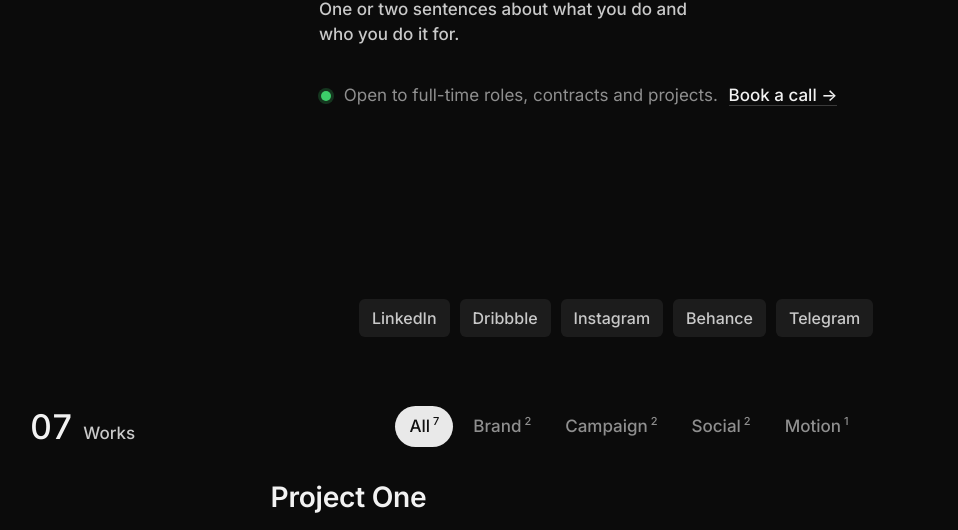
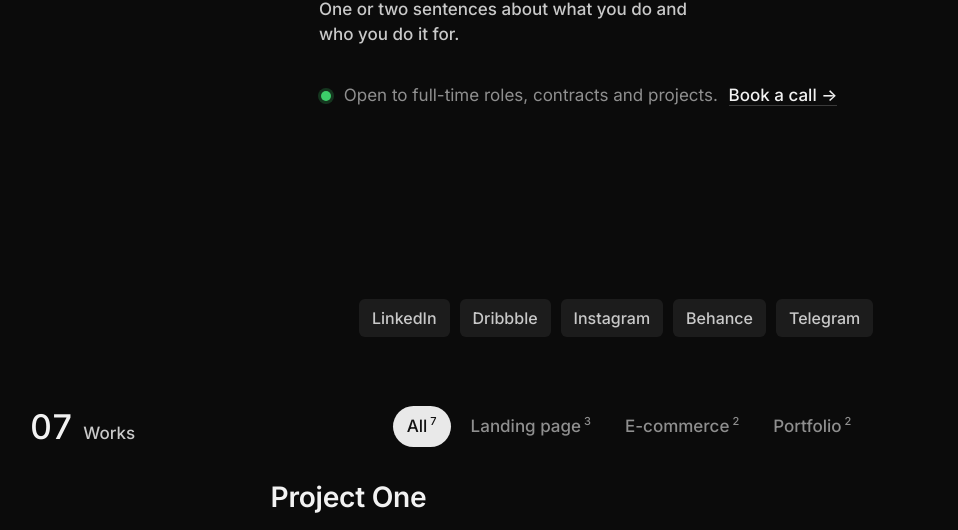
Before and after one commit to skurskaliia-lab/Portfolio, a plain HTML site: page index.html in a window 1280 px wide. Shown: the part 407-937 px from the top of the page, without its empty margins (11-969 px from the left). Drawn offline with Linux system fonts and the light colour scheme.

Commit message:
Set work categories to Landing page, E-commerce, Portfolio
Co-Authored-By: Claude Opus 5.5 <noreply@anthropic.com>
Claude-Session: https://claude.ai/code/session_01TbRCktMxvC13FXDJUsqNUo

```diff
--- a/index.html
+++ b/index.html
@@ -62,50 +62,49 @@
         <h2 class="works__count" id="works-title"><span class="works__num">07</span> Works</h2>
         <div class="filters" role="group" aria-label="Filter works">
           <button type="button" class="filter is-active" data-filter="all">All<sup></sup></button>
-          <button type="button" class="filter" data-filter="brand">Brand<sup></sup></button>
-          <button type="button" class="filter" data-filter="campaign">Campaign<sup></sup></button>
-          <button type="button" class="filter" data-filter="social">Social<sup></sup></button>
-          <button type="button" class="filter" data-filter="motion">Motion<sup></sup></button>
+          <button type="button" class="filter" data-filter="landing">Landing page<sup></sup></button>
+          <button type="button" class="filter" data-filter="ecommerce">E-commerce<sup></sup></button>
+          <button type="button" class="filter" data-filter="portfolio">Portfolio<sup></sup></button>
         </div>
       </div>
 
       <!-- PLACEHOLDER WORKS: replace titles, categories and the .work__art blocks with your images -->
       <div class="works__viewport">
         <ol class="works__track" data-placeholder>
-          <li class="work" data-cat="brand">
+          <li class="work" data-cat="landing">
             <h3 class="work__title">Project One</h3>
-            <a href="#" class="work__media"><div class="work__art art-1"><span>Brand<br>Identity</span></div></a>
-            <p class="work__meta"><span class="work__idx">01</span><span class="work__cat">Category <b>Brand</b></span></p>
+            <a href="#" class="work__media"><div class="work__art art-1"><span>Landing<br>Page</span></div></a>
+            <p class="work__meta"><span class="work__idx">01</span><span class="work__cat">Category <b>Landing page</b></span></p>
           </li>
-          <li class="work" data-cat="campaign">
+          <li class="work" data-cat="ecommerce">
             <h3 class="work__title">Project Two</h3>
-            <a href="#" class="work__media"><div class="work__art art-2"><span>Launch<br>Campaign</span></div></a>
-            <p class="work__meta"><span class="work__idx">02</span><span class="work__cat">Category <b>Campaign</b></span></p>
+            <a href="#" class="work__media"><div class="work__art art-2"><span>Online<br>Store</span></div></a>
+            <p class="work__meta"><span class="work__idx">02</span><span class="work__cat">Category <b>E-commerce</b></span></p>
           </li>
-          <li class="work" data-cat="social">
+          <li class="work" data-cat="portfolio">
             <h3 class="work__title">Project Three</h3>
-            <a href="#" class="work__media"><div class="work__art art-3"><span>Social<br>Series</span></div></a>
-            <p class="work__meta"><span class="work__idx">03</span><span class="work__cat">Category <b>Social</b></span></p>
+            <a href="#" class="work__media"><div class="work__art art-3"><span>Portfolio<br>Site</span></div></a>
+            <p class="work__meta"><span class="work__idx">03</span><span class="work__cat">Category <b>Portfolio</b></span></p>
           </li>
-          <li class="work" data-cat="motion">
+          <li class="work" data-cat="landing">
             <h3 class="work__title">Project Four</h3>
-            <a href="#" class="work__media"><div class="work__art art-4"><span>Motion<br>Ads</span></div></a>
-            <p class="work__meta"><span class="work__idx">04</span><span class="work__cat">Category <b>Motion</b></span></p>
+            <a href="#" class="work__media"><div class="work__art art-4"><span>Product<br>Launch</span></div></a>
+            <p class="work__meta"><span class="work__idx">04</span><span class="work__cat">Category <b>Landing page</b></span></p>
           </li>
-          <li class="work" data-cat="brand">
+          <li class="work" data-cat="ecommerce">
             <h3 class="work__title">Project Five</h3>
-            <a href="#" class="work__media"><div class="work__art art-5"><span>Packaging</span></div></a>
-            <p class="work__meta"><span class="work__idx">05</span><span class="work__cat">Category <b>Brand</b></span></p>
+            <a href="#" class="work__media"><div class="work__art art-5"><span>Shop<br>Redesign</span></div></a>
+            <p class="work__meta"><span class="work__idx">05</span><span class="work__cat">Category <b>E-commerce</b></span></p>
           </li>
-          <li class="work" data-cat="campaign">
+          <li class="work" data-cat="portfolio">
             <h3 class="work__title">Project Six</h3>
-            <a href="#" class="work__media"><div class="work__art art-6"><span>Out of<br>Home</span></div></a>
-            <p class="work__meta"><span class="work__idx">06</span><span class="work__cat">Category <b>Campaign</b></span></p>
+            <a href="#" class="work__media"><div class="work__art art-6"><span>Creator<br>Portfolio</span></div></a>
+            <p class="work__meta"><span class="work__idx">06</span><span class="work__cat">Category <b>Portfolio</b></span></p>
           </li>
-          <li class="work" data-cat="social">
+          <li class="work" data-cat="landing">
             <h3 class="work__title">Project Seven</h3>
-            <a href="#" class="work__media"><div class="work__art art-7"><span>Creator<br>Kit</span></div></a>
-            <p class="work__meta"><span class="work__idx">07</span><span class="work__cat">Category <b>Social</b></span></p>
+            <a href="#" class="work__media"><div class="work__art art-7"><span>Event<br>Page</span></div></a>
+            <p class="work__meta"><span class="work__idx">07</span><span class="work__cat">Category <b>Landing page</b></span></p>
           </li>
         </ol>
       </div>
```
